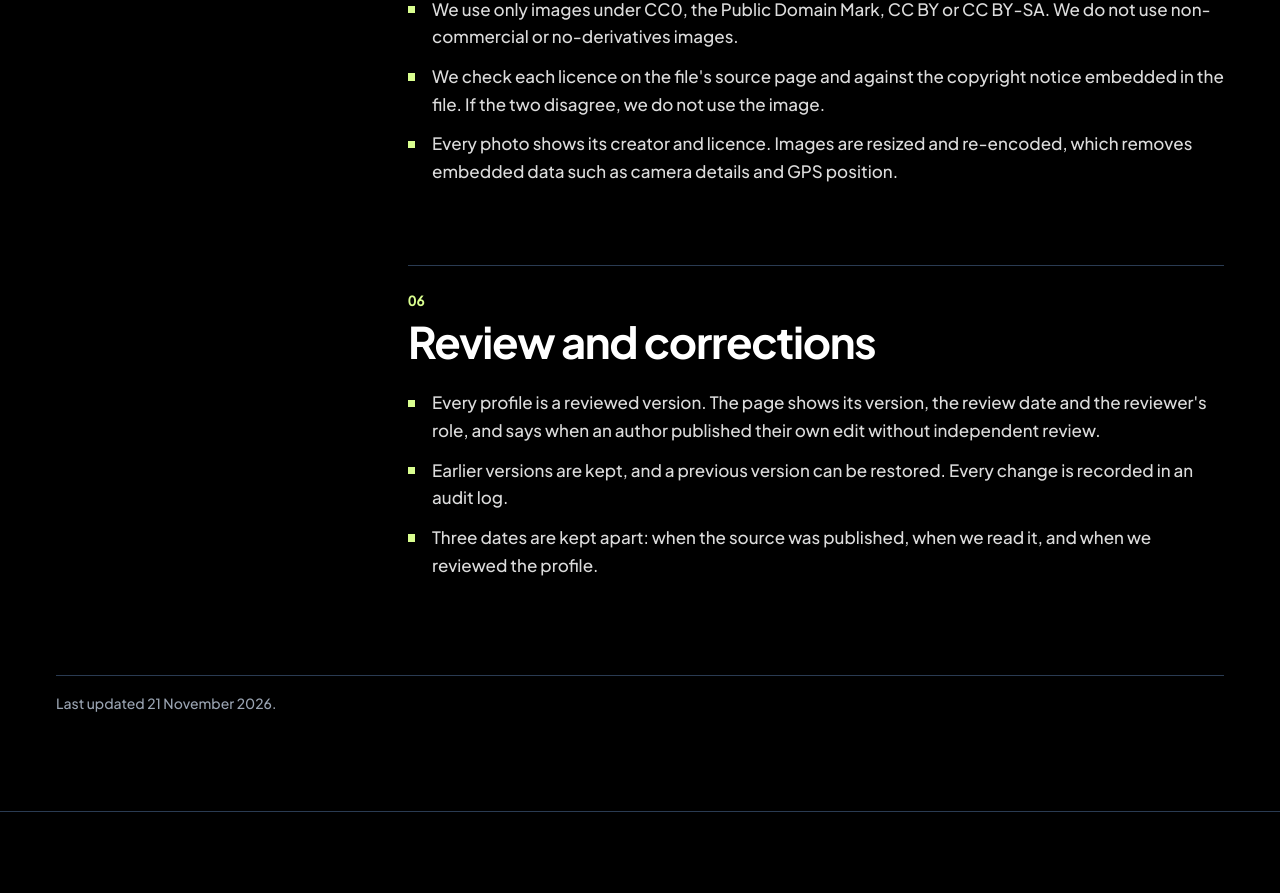
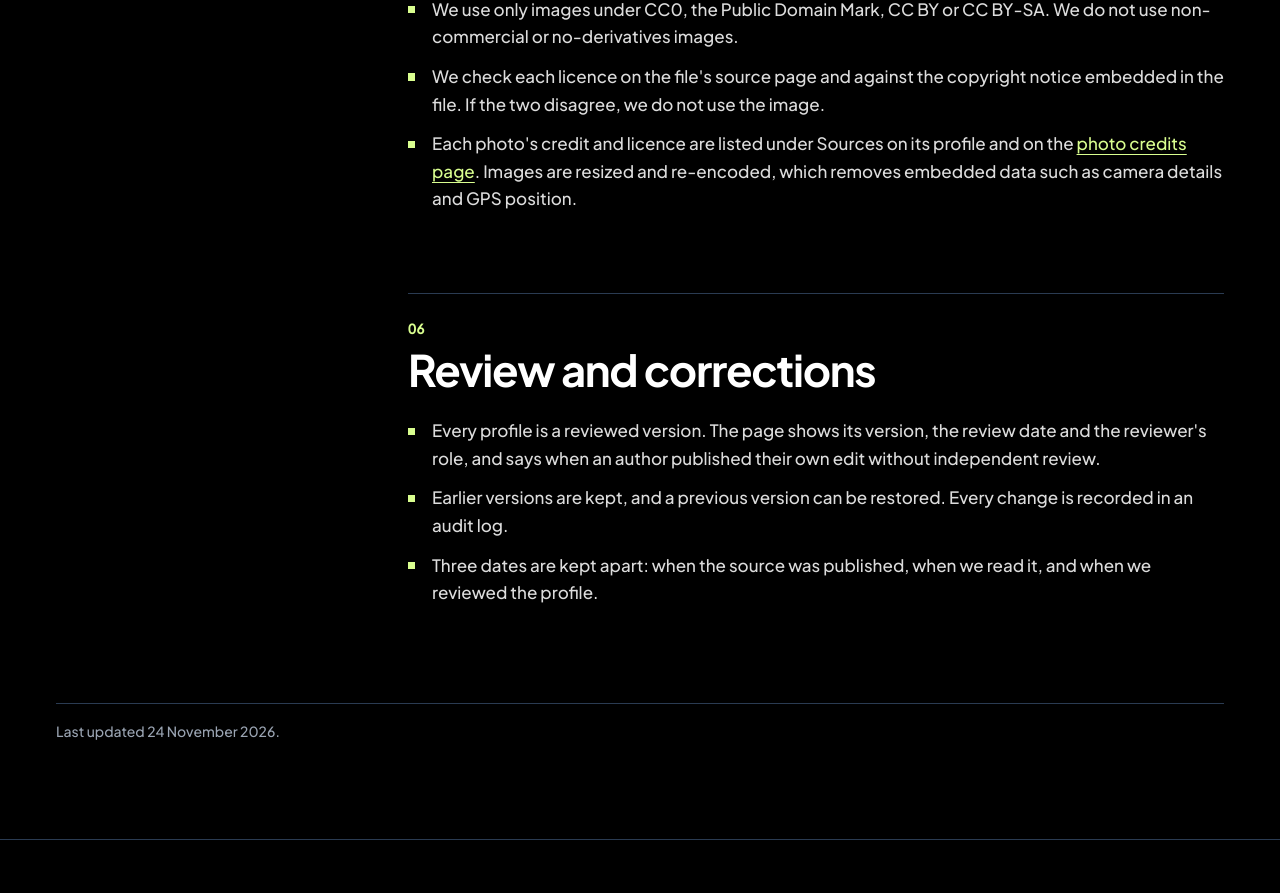
Before and after one commit to Rustamovmu/RedList-frontend, a Next.js app: page /methodology in a window 1280 px wide. Shown: the part 2540-3433 px from the top of the page. Built offline with nearby package versions, Linux system fonts and the light colour scheme; no server answers.

Commit message:
fix: methodology page says where photo credits are listed (D-055)

```diff
--- a/src/app/methodology/page.tsx
+++ b/src/app/methodology/page.tsx
@@ -20,7 +20,7 @@ export default function MethodologyPage() {
           Every status, number and photograph on Wildward is <strong>tied to a source you can check</strong>. These are the rules we follow.
         </>
       }
-      updated="21 November 2026"
+      updated="24 November 2026"
     >
       <InfoSection id="sources" title="Sources and citations">
         <ul>
@@ -68,7 +68,10 @@ export default function MethodologyPage() {
         <ul>
           <li>We use only images under CC0, the Public Domain Mark, CC BY or CC BY-SA. We do not use non-commercial or no-derivatives images.</li>
           <li>We check each licence on the file&apos;s source page and against the copyright notice embedded in the file. If the two disagree, we do not use the image.</li>
-          <li>Every photo shows its creator and licence. Images are resized and re-encoded, which removes embedded data such as camera details and GPS position.</li>
+          <li>
+            Each photo&apos;s credit and licence are listed under Sources on its profile and on the <Link href="/credits">photo credits page</Link>. Images are
+            resized and re-encoded, which removes embedded data such as camera details and GPS position.
+          </li>
         </ul>
       </InfoSection>
 
```
